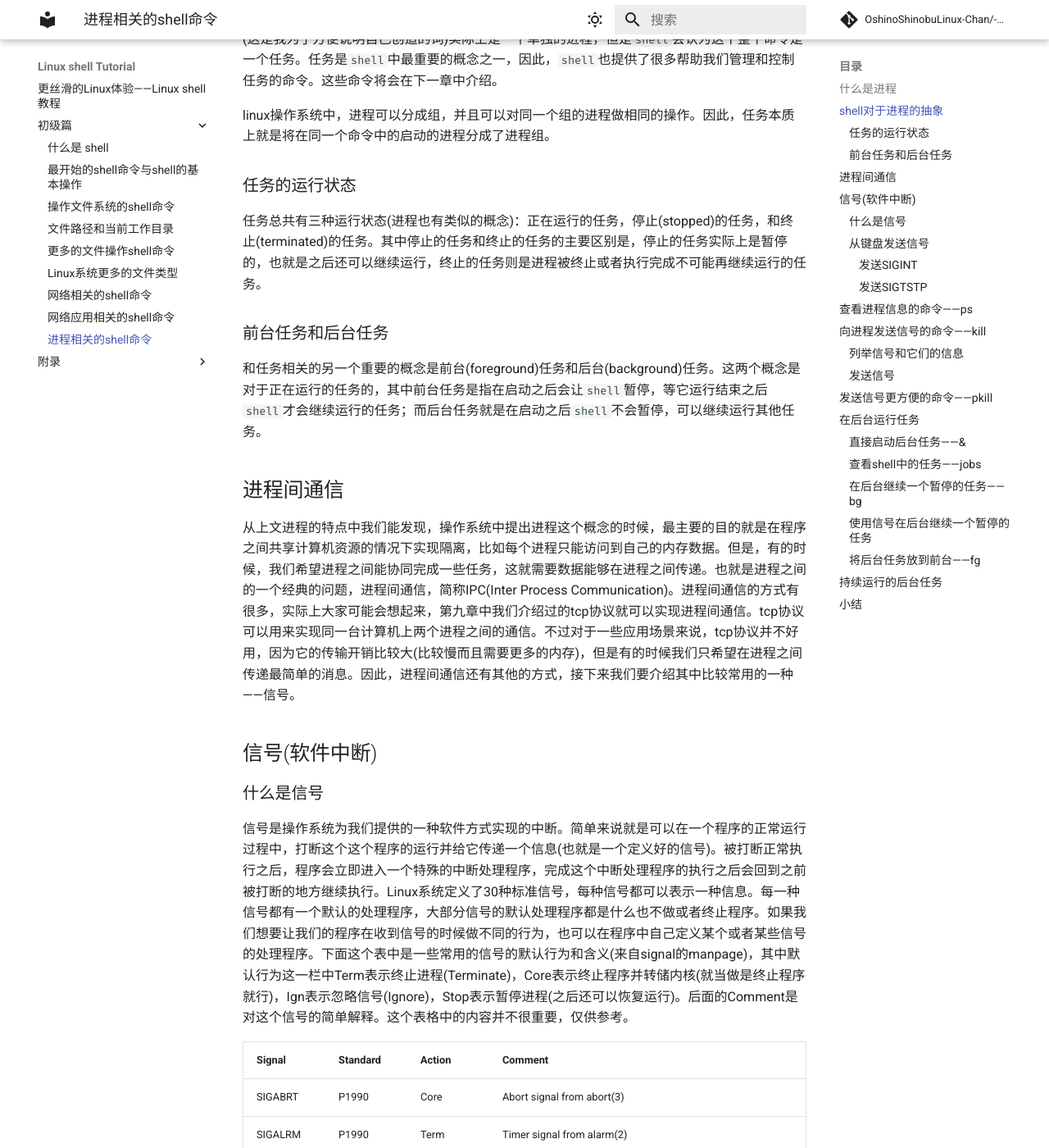
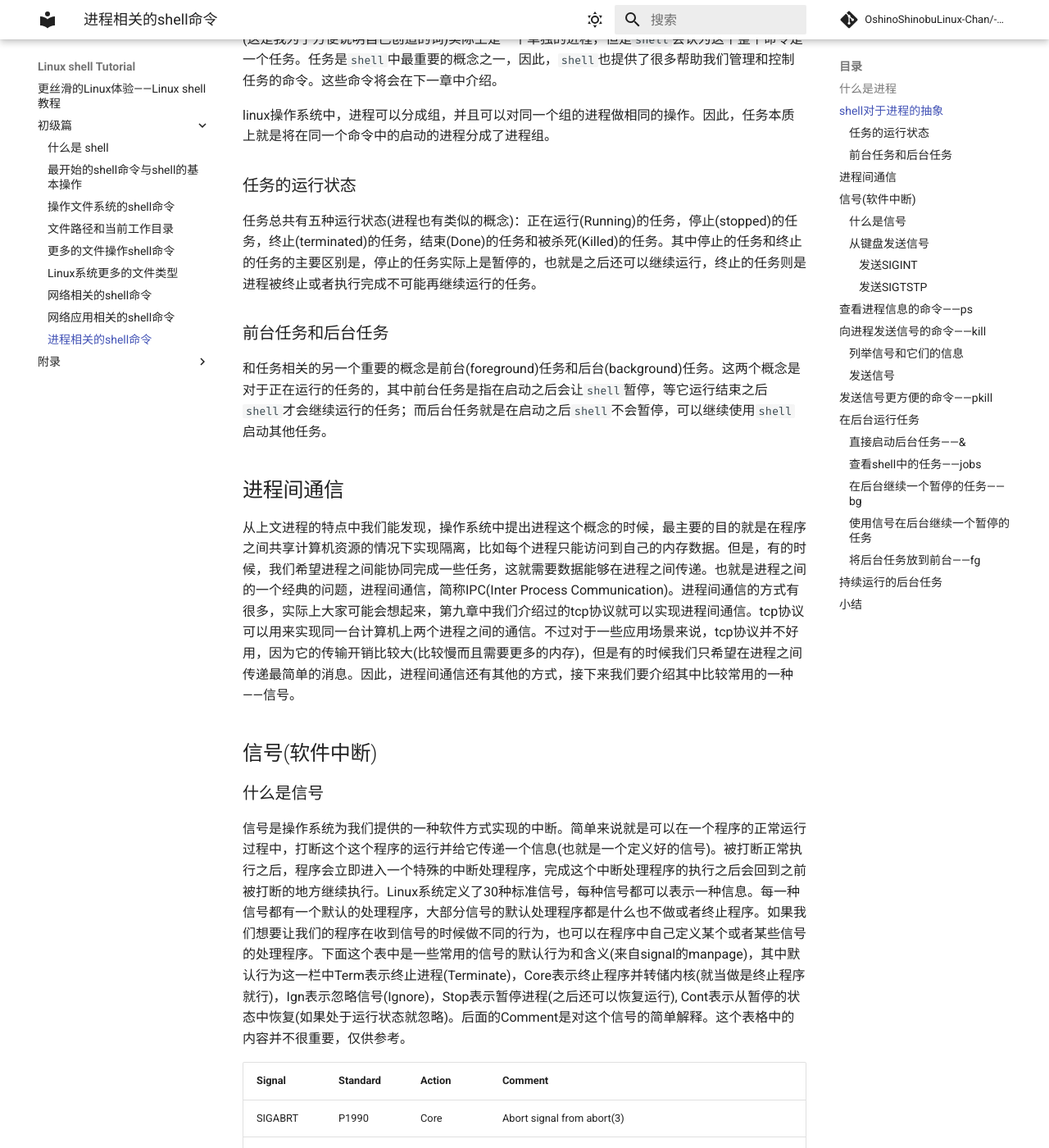
Before and after one commit to OshinoShinobu-Chan/Linux-shell-Tutorial, an MkDocs documentation site: the page built from docs/初级篇/j-10.进程相关的shell命令.md, in a window 1280 px wide and 1400 px high, scrolled down 1293 px. Shown: the whole window at 82% size. Built offline with MkDocs 1.6.1 and Material for MkDocs 9.7.7, drawn with Linux system fonts in a browser that asks for light colours; comment, search, counter and statistics services are not loaded; some of the changed text lies outside the part shown.

Commit message:
ch10, Polished

````diff
--- a/docs/初级篇/j-10.进程相关的shell命令.md
+++ b/docs/初级篇/j-10.进程相关的shell命令.md
@@ -26,11 +26,11 @@ linux操作系统中，进程可以分成组，并且可以对同一个组的进
 
 ### 任务的运行状态
 
-任务总共有三种运行状态(进程也有类似的概念)：正在运行的任务，停止(stopped)的任务，和终止(terminated)的任务。其中停止的任务和终止的任务的主要区别是，停止的任务实际上是暂停的，也就是之后还可以继续运行，终止的任务则是进程被终止或者执行完成不可能再继续运行的任务。
+任务总共有五种运行状态(进程也有类似的概念)：正在运行(Running)的任务，停止(stopped)的任务，终止(terminated)的任务，结束(Done)的任务和被杀死(Killed)的任务。其中停止的任务和终止的任务的主要区别是，停止的任务实际上是暂停的，也就是之后还可以继续运行，终止的任务则是进程被终止或者执行完成不可能再继续运行的任务。
 
 ### 前台任务和后台任务
 
-和任务相关的另一个重要的概念是前台(foreground)任务和后台(background)任务。这两个概念是对于正在运行的任务的，其中前台任务是指在启动之后会让`shell`暂停，等它运行结束之后`shell`才会继续运行的任务；而后台任务就是在启动之后`shell`不会暂停，可以继续运行其他任务。
+和任务相关的另一个重要的概念是前台(foreground)任务和后台(background)任务。这两个概念是对于正在运行的任务的，其中前台任务是指在启动之后会让`shell`暂停，等它运行结束之后`shell`才会继续运行的任务；而后台任务就是在启动之后`shell`不会暂停，可以继续使用`shell`启动其他任务。
 
 ## 进程间通信
 
@@ -40,7 +40,7 @@ linux操作系统中，进程可以分成组，并且可以对同一个组的进
 
 ### 什么是信号
 
-信号是操作系统为我们提供的一种软件方式实现的中断。简单来说就是可以在一个程序的正常运行过程中，打断这个这个程序的运行并给它传递一个信息(也就是一个定义好的信号)。被打断正常执行之后，程序会立即进入一个特殊的中断处理程序，完成这个中断处理程序的执行之后会回到之前被打断的地方继续执行。Linux系统定义了30种标准信号，每种信号都可以表示一种信息。每一种信号都有一个默认的处理程序，大部分信号的默认处理程序都是什么也不做或者终止程序。如果我们想要让我们的程序在收到信号的时候做不同的行为，也可以在程序中自己定义某个或者某些信号的处理程序。下面这个表中是一些常用的信号的默认行为和含义(来自signal的manpage)，其中默认行为这一栏中Term表示终止进程(Terminate)，Core表示终止程序并转储内核(就当做是终止程序就行)，Ign表示忽略信号(Ignore)，Stop表示暂停进程(之后还可以恢复运行)。后面的Comment是对这个信号的简单解释。这个表格中的内容并不很重要，仅供参考。
+信号是操作系统为我们提供的一种软件方式实现的中断。简单来说就是可以在一个程序的正常运行过程中，打断这个这个程序的运行并给它传递一个信息(也就是一个定义好的信号)。被打断正常执行之后，程序会立即进入一个特殊的中断处理程序，完成这个中断处理程序的执行之后会回到之前被打断的地方继续执行。Linux系统定义了30种标准信号，每种信号都可以表示一种信息。每一种信号都有一个默认的处理程序，大部分信号的默认处理程序都是什么也不做或者终止程序。如果我们想要让我们的程序在收到信号的时候做不同的行为，也可以在程序中自己定义某个或者某些信号的处理程序。下面这个表中是一些常用的信号的默认行为和含义(来自signal的manpage)，其中默认行为这一栏中Term表示终止进程(Terminate)，Core表示终止程序并转储内核(就当做是终止程序就行)，Ign表示忽略信号(Ignore)，Stop表示暂停进程(之后还可以恢复运行), Cont表示从暂停的状态中恢复(如果处于运行状态就忽略)。后面的Comment是对这个信号的简单解释。这个表格中的内容并不很重要，仅供参考。
 
 Signal |     Standard |  Action |  Comment |
 -------|--------------|---------|----------|
@@ -205,19 +205,19 @@ jobs -l
 ```bash
 kill -CONT -4280
 ```
-来这个任务(注意要加`-`因为任务是进程组)发送一个SIGCONT信号。这个命令也有其他形式，例如使用SIGCONT的编号而不是`-CONT`，这里你可以根据你的习惯。然后再使用`jobs`命令检查一下任务的状态，你会发现这个任务在后台继续执行了。
+来向这个任务(注意要加`-`因为任务是进程组)发送一个SIGCONT信号。这个命令也有其他形式，例如使用SIGCONT的编号而不是`-CONT`，这里你可以根据你的习惯。然后再使用`jobs`命令检查一下任务的状态，你会发现这个任务在后台继续执行了。
 
 ### 将后台任务放到前台——fg
 
-前面介绍了几种如何将一个任务在后台执行的方式，这一节的最后，我们再来介绍一下如何将一个后台任务放到前台执行。这个命令也很简单，就是`fg`(foreground)，它和`bg`类似，但是它不止可以用于暂停的进程，也可以用于正在运行的进程。大家可以自己仿照上面的例子来尝试一下这命令。
+前面介绍了几种如何将一个任务在后台执行的方式，这一节的最后，我们再来介绍一下如何将一个后台任务放到前台执行。这个命令也很简单，就是`fg`(foreground)，它和`bg`类似，但是它不止可以用于暂停的进程，也可以用于正在运行的进程。大家可以自己仿照上面的例子来尝试一下这个命令。
 
 ## 持续运行的后台任务
 
 很多时候，我们需要后台任务的一个重要原因是有些程序我们需要持续运行，但是我们不希望它们占用终端资源影响我们运行其他任务。比如，如果你在你的机器搭建一个网站，那么你需要运行一个http server。我们不需要交互地使用者server，只需要它一直在后台自己运行就可以了。这种时候，我们就需要后台任务。但是，或许你们已经发现了，当我们关闭了终端的时候，比如你关闭了图形化界面的终端窗口，或者断开了和远程服务器的ssh连接。这时，前台任务当然不用说，但是即使是后台任务也会终止。
 
-这是因为当我们关闭终端的时候，终端上运行的所有任务都会收到一个SIGHUP信号，这信号的默认行为就是终止。当然，如果是我们自己写的一个程序，我们可以通过重新注册一个信号处理程序来修改这种行为，但是如果是使用别人的程序，这么做就不可行。不过，shell也给我们提供了一种方式，就是nohup命令。在这个命令后面接我们要执行的命令，这任务就会在收到SIGHUP什么也不做，继续执行。再配合上面提到的将任务在后台运行的方式，我们就可以实现，让一个命令在后台运行并且即使终端关闭了也终止。当然，因为终端被关闭的时候shell会终止，所以你之后就没法在`jobs`的任务列表中找到它了，但是你仍然可以通过`ps`来找到它。
+这是因为当我们关闭终端的时候，终端上运行的所有任务都会收到一个SIGHUP信号，这信号的默认行为就是终止。当然，如果是我们自己写的一个程序，我们可以通过重新注册一个信号处理程序来修改这种行为，但是如果是使用别人的程序，这么做就不可行。不过，shell也给我们提供了一种方式，就是`nohup`命令。在这个命令后面接我们要执行的命令，这任务就会在收到SIGHUP时什么也不做，继续执行。再配合上面提到的将任务在后台运行的方式，我们就可以实现，让一个命令在后台运行并且即使终端关闭了也不终止。当然，因为终端被关闭的时候shell会终止，所以你之后就没法在`jobs`的任务列表中找到它了，但是你仍然可以通过`ps`来找到它。
 
-最后，`bash`中(其他的shell行为可能不同)，当你使用`nohup`执行一个命令的时候，这命令的输出信息会被重定向到当前文件夹下的`nohup.out`文件中。当然，如果你不想让输出信息被放到这文件中的话，你可以在命令自己使用重定向。
+最后，`bash`中(其他的shell行为可能不同)，当你使用`nohup`执行一个命令的时候，这命令的输出信息会被重定向到当前文件夹下的`nohup.out`文件中。当然，如果你不想让输出信息被放到这文件中的话，你可以在命令中自己使用重定向。
 
 ## 小结
 
````
Also changed, not shown: other parts of docs/初级篇/j-10.进程相关的shell命令.md (+12 -12 lines).
